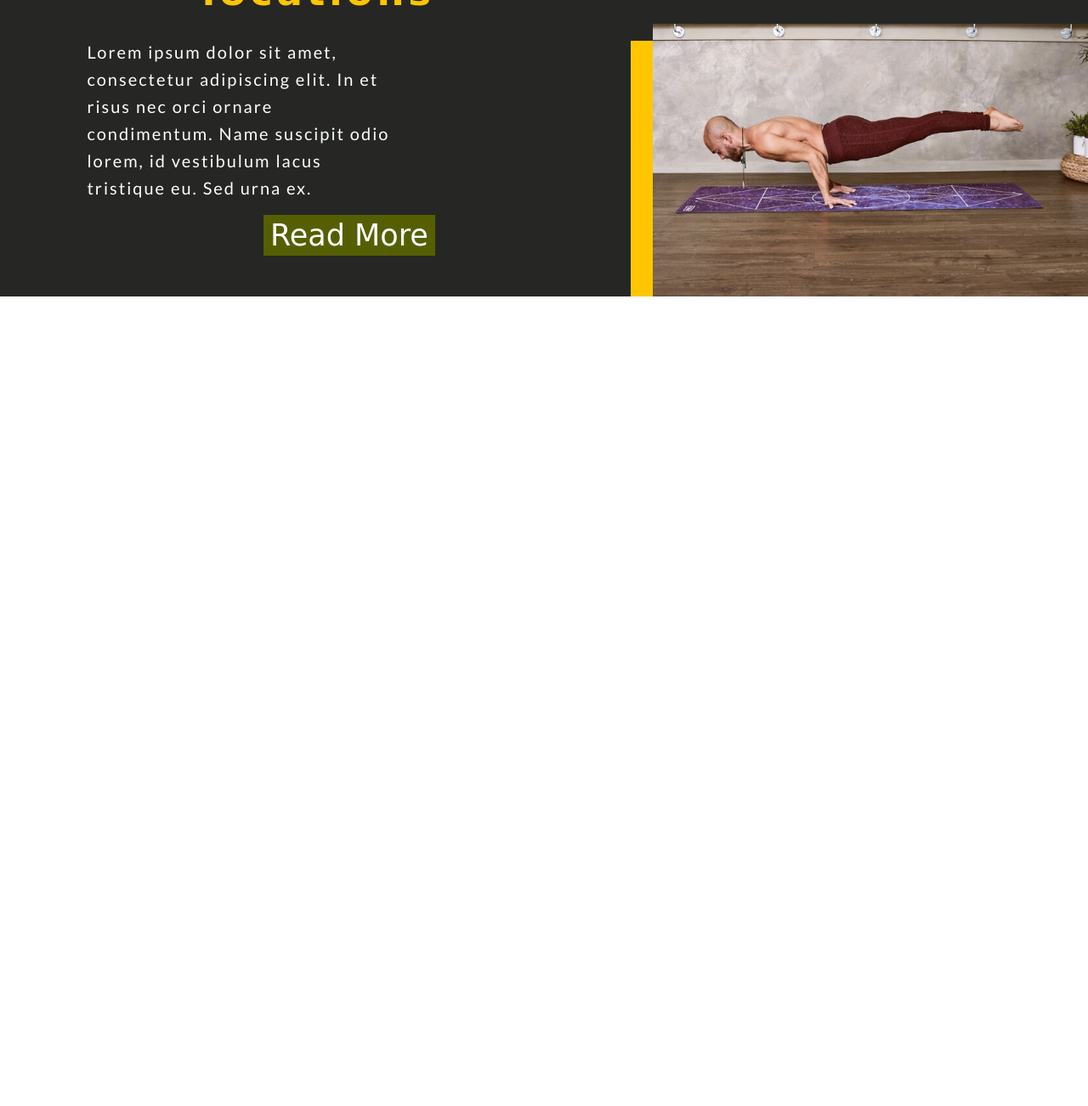
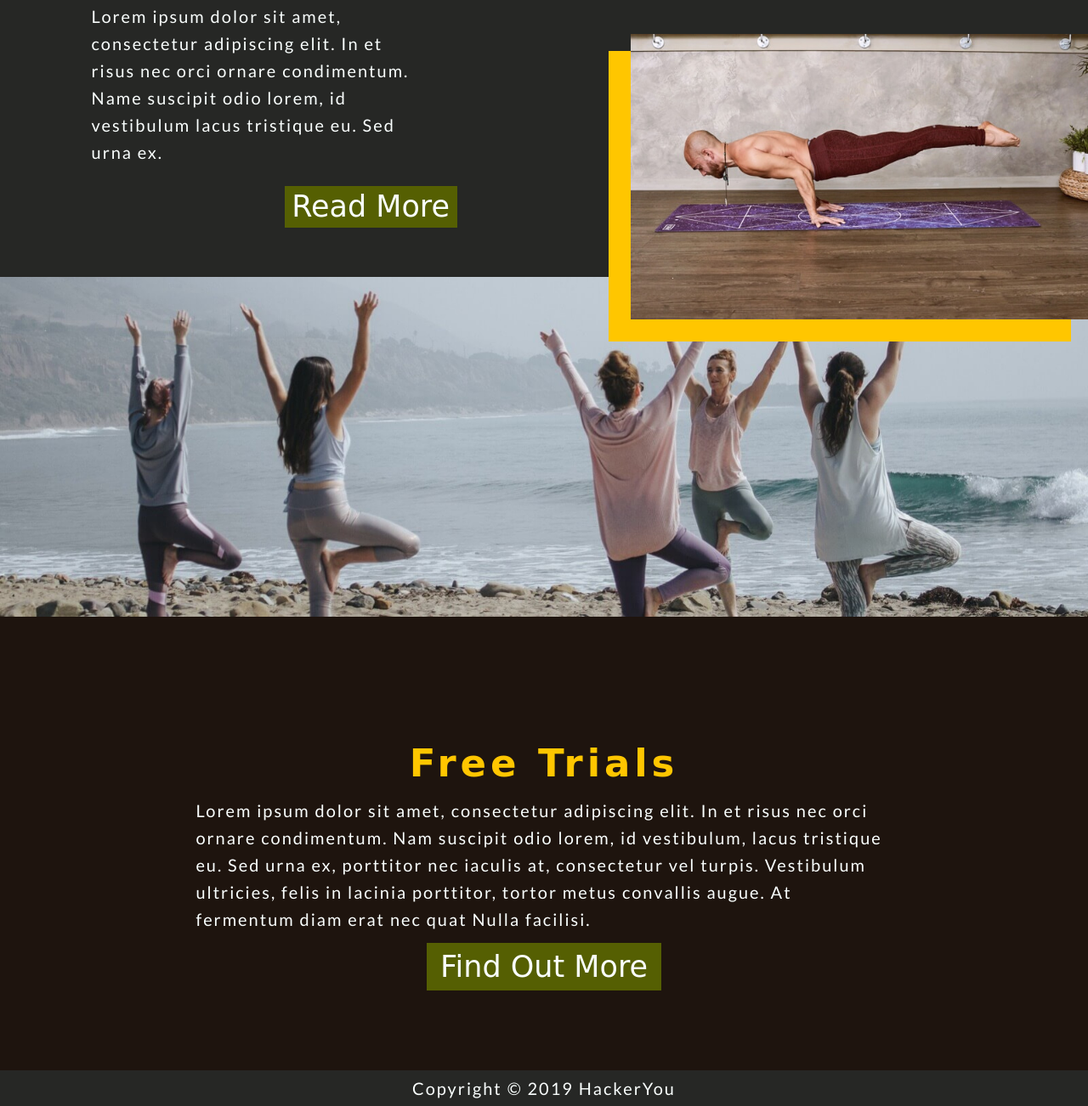
Before and after one commit to leungcheryl/mind-n-soul, a plain HTML site: page index.html in a window 1280 px wide. Shown: the part 3104-4406 px from the top of the page at 85% size. Before the commit the page ends 3453 px from the top, so only its background shows below. Drawn offline with Linux system fonts and the light colour scheme; a web font is replaced by a local one.

Commit message:
index.html completed, without media queries (non-responsive)

```diff
--- a/index.html
+++ b/index.html
@@ -25,10 +25,10 @@
                 <div class="header-nav">
                     <nav>
                         <ul>
-                            <li><a href="#">Home</a></li>
+                            <li><a href="index.html">Home</a></li>
                             <li><a href="#">About</a></li>
-                            <li><a href="#">Blog</a></li>
-                            <li><a href="#">Contact</a>
+                            <li><a href="blog.html">Blog</a></li>
+                            <li><a href="contact.html">Contact</a>
                         </ul>
                     </nav>
                 </div>
@@ -147,8 +147,21 @@
 
             </div>
         </section>
-
+        <section class="camo-green">
+            <img src="assets/banner-image.jpg" alt="group of people practicing Yoga on the beach">
+            <div class="wrapper">
+                <div class="free-trials">
+                    <h2>Free Trials</h2>
+                    <p>Lorem ipsum dolor sit amet, consectetur adipiscing elit. In et risus nec orci ornare condimentum. Nam suscipit odio lorem, id vestibulum, lacus tristique eu. Sed urna ex, porttitor nec iaculis at, consectetur vel turpis. Vestibulum ultricies, felis in lacinia porttitor, tortor metus convallis augue. At fermentum diam erat nec quat Nulla facilisi.</p>
+                    <div class="button">
+                        <a href="#">Find Out More</a>
+                    </div>
+                </div>
+            </div>
+        </section>
     </main>
-
+    <footer class="charcoal">
+        <p>Copyright &copy; 2019 <a href="http://hackeryou.com">HackerYou</a></p>
+    </footer>
 </body>
 </html>
--- a/styles/style.scss
+++ b/styles/style.scss
@@ -14,29 +14,6 @@ Charcoal: #262725;
 Camo Green: #1e140e;
 Ice Blue: #fafffe;
 Mud Green: #555f02;
-
-	** ICONS **
-Icons (From Font Awesome):
-Home:
-https://fontawesome.com/icons/home?style=solid
-
-<i class="fas fa-home"></i>
-
-Users:
-https://fontawesome.com/icons/users?style=solid
-
-<i class="fas fa-users"></i>
-
-File:
-https://fontawesome.com/icons/file?style=solid
-
-<i class="fas fa-file"></i>
-
-Phone:
-https://fontawesome.com/icons/phone?style=solid
-
-<i class="fas fa-phone"></i>
-
 */
 
 @import "partials/_setup.scss";
@@ -112,6 +89,12 @@ header {
 			padding: 0 5px;
 		}
 	}
+}
+
+.header-nav a:hover {
+	color: #ffc600;
+	transition: 0.4s all ease;
+	letter-spacing: 2px;
 }
 
 .header-main {
@@ -243,7 +226,7 @@ header {
 	position: relative;
 	.left {
 		display: flex;
-		width: 40%;
+		width: 42%;
 		display: flex;
 		flex-direction: column;
 		margin-top: -50px;
@@ -253,8 +236,9 @@ header {
 	}
 	.right {
 		display: flex;
-		width: 40%;
+		width: 42%;
 		flex-direction: column;
+		margin-bottom: -50px;
 		img {
 			box-shadow: -23px 23px 0px 3px rgba(255,198,0,1);
 		}
@@ -263,8 +247,7 @@ header {
 
 .left-text {
 	text-align: right;
-	margin-left: 20%;
-	margin-top: 30px;
+	margin: 30px 0 0 20%;
 	h2 {
 		@include header(45px, 4.9px, 58px)
 		margin-bottom: 25px;
@@ -273,6 +256,7 @@ header {
 		text-align: left;
 		width: 90%;
 		@include p-text;
+		padding-bottom: 2%;
 	}
 }
 
@@ -283,6 +267,7 @@ header {
 	}
 	p {
 		@include p-text;
+		padding-bottom: 2%;
 	}
 }
 
@@ -290,4 +275,41 @@ header {
     /******************
 		S E C T I O N
 			F I V E
-    *******************/
+	*******************/
+
+
+.free-trials {
+	display: flex;
+	flex-direction: column;
+	justify-content: center;
+	align-items: center;
+	padding: 10%;
+	h2 {
+		@include header(45px, 4.9px, 58px);
+		margin-bottom: 0;
+	}
+	p {
+		@include p-text;
+		margin-top: 10px;
+	}
+	.button {
+		width: 100%;
+		text-align: center;
+	}
+}
+
+    /******************
+		F O O T E R
+	*******************/
+
+footer {
+	text-align: center;
+	p {
+		@include p-text;
+		margin: 0;
+		padding: 5px 0;
+		a {
+			color: #fafffe;
+		}
+	}
+}
```
Also changed, not shown: styles/style.css.
